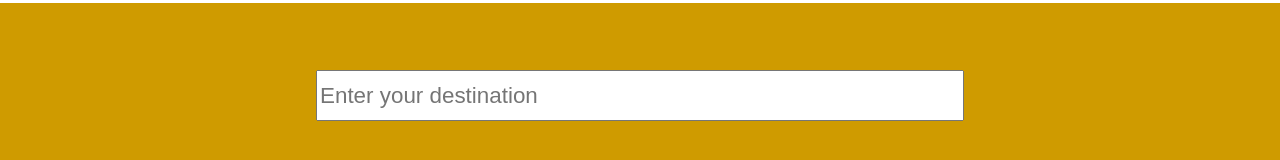
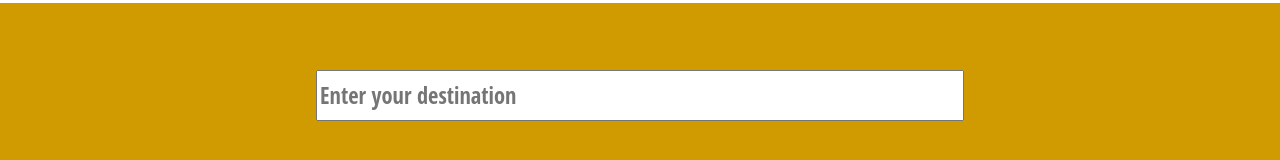
Before and after one commit to Kirera-Wainaina/which-matatu, a website: page frontend/html/home.html in a window 1280 px wide. Shown: the part 558-718 px from the top of the page. Drawn offline with Linux system fonts and the light colour scheme; some packages are replaced by stand-ins of ours.

Commit message:
Change the font of input elements
The feel is somewhat loose...not serious

```diff
--- a/frontend/css/home.css
+++ b/frontend/css/home.css
@@ -1,4 +1,4 @@
-@import url("https://fonts.googleapis.com/css2?family=Kaushan+Script&family=Nanum+Myeongjo&display=swap"
+@import url("https://fonts.googleapis.com/css2?family=Kaushan+Script&family=Nanum+Myeongjo&family=Open+Sans+Condensed:wght@100&display=swap"
 );
 
 :root {
@@ -16,6 +16,11 @@ body {
 
 h1, h2, h3, h4, p {
     font-family: "Nanum Myeongjo", serif;
+}
+
+input {
+    font-family: "Open Sans Condensed", sans-serif;
+    font-weight: 100;
 }
 
 header {
```
